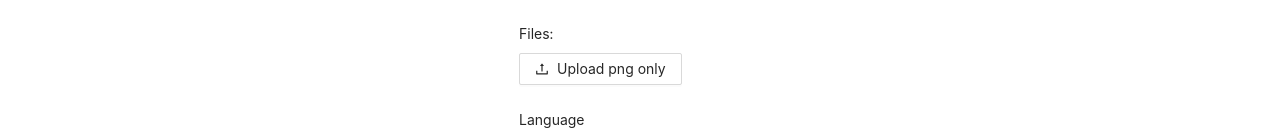
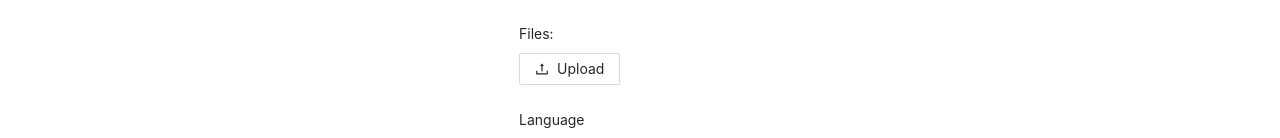
Before and after one commit to sauravk-drupalchamp/kaizer-pwa, a React (Create React App) app: page /add-toolbox in a window 1280 px wide. Shown: the part 402-540 px from the top of the page. Built offline with nearby package versions, Linux system fonts and the light colour scheme.

Commit message:
Adding Changes

```diff
--- a/src/components/Forms/AddToolbox.jsx
+++ b/src/components/Forms/AddToolbox.jsx
@@ -80,7 +80,7 @@ const AddToolbox = () => {
             {/* -----------------------------------------UPLOAD--------------------------------------- */}
             <Form.Item label="Files:">
             <Upload {...props}>
-              <Button icon={<UploadOutlined />}>Upload png only</Button>
+              <Button icon={<UploadOutlined />}>Upload</Button>
             </Upload>
             </Form.Item>
             {/*------------------------------------- LANGUAGE -------------------------------------*/}
```
